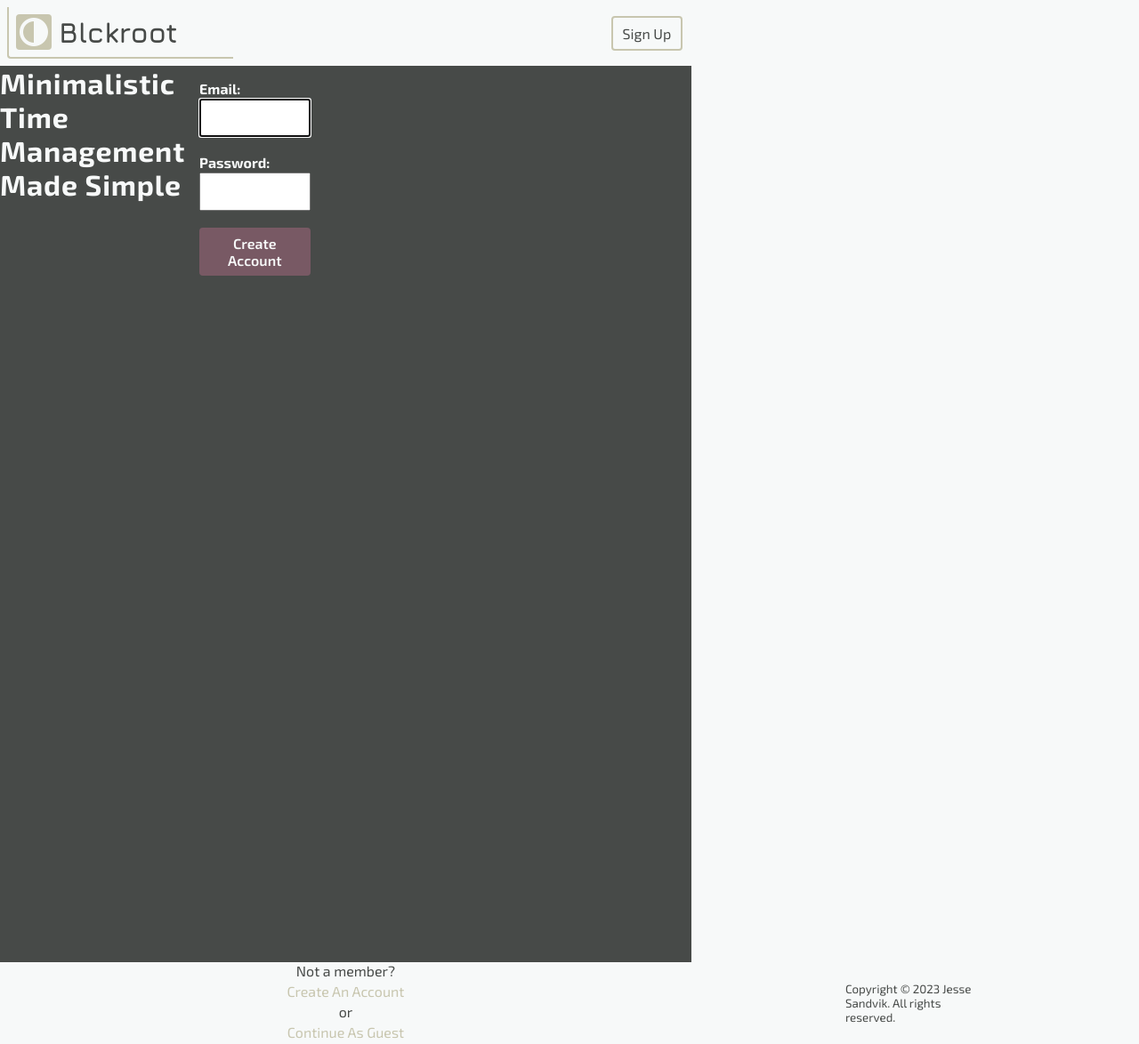
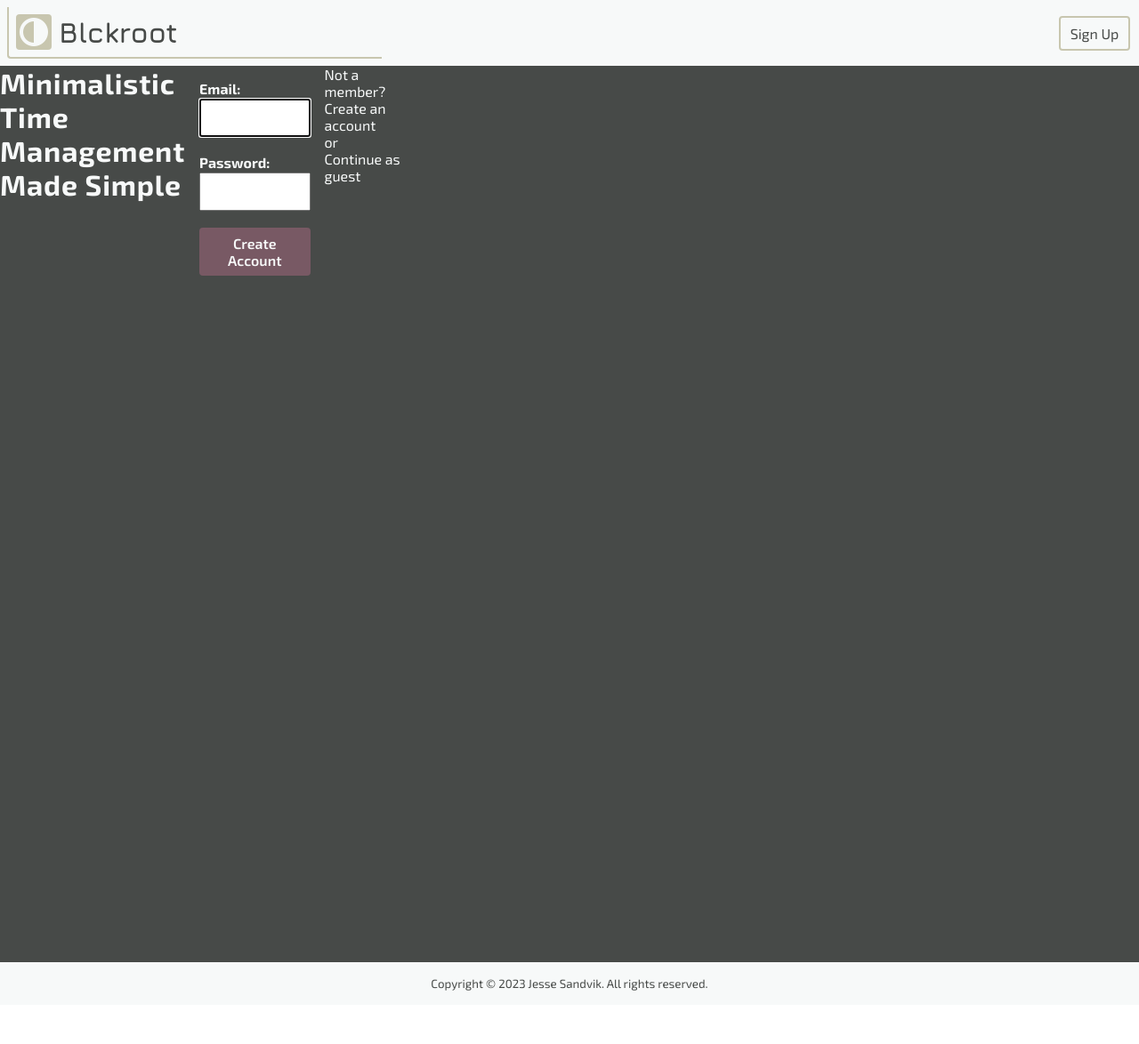
Before and after one commit to JesseSandvik/blckroot, a React (Create React App) app in the folder client/: page /login in a window 1280 px wide. Shown: the whole page at 89% size. After the commit the page ends 1130 px from the top, so only its background shows below. Built offline with nearby package versions, Linux system fonts and the light colour scheme; no server answers; the HTML template or start-up script is replaced by a standard one.

Commit message:
updated UserFormPage to include a FormFooter component

```diff
--- a/client/src/pages/login/Login.tsx
+++ b/client/src/pages/login/Login.tsx
@@ -4,7 +4,7 @@ import { loginUser } from "../../api";
 
 import EmailInput from "../../molecules/emailInput/EmailInput";
 import PasswordInput from "../../molecules/passwordInput/PasswordInput";
-import UserFormTemplate from "../../templates/forms/UserForm";
+import UserFormPageTemplate from "../../templates/forms/UserFormPage";
 
 import "./Login.css";
 
@@ -42,25 +42,31 @@ function LoginPage() {
     }
   };
 
+  const FormFooter = (): JSX.Element => {
+    return (
+      <>
+        <p>Not a member?</p>
+        <NavLink to="/signup">Create an account</NavLink>
+        <p>or</p>
+        <NavLink to="/dashboard">Continue as guest</NavLink>
+      </>
+    );
+  };
+
   return (
     <>
-      <UserFormTemplate
+      <UserFormPageTemplate
         firstInput={<EmailInput email={email} setEmail={setEmail} />}
         secondInput={
           <PasswordInput password={password} setPassword={setPassword} />
         }
+        formFooter={<FormFooter />}
         pageClassName="Login"
         pageHeading="minimalistic time management made simple"
         onFormSubmit={handleOnSubmit}
         submitButtonName="create account"
         submitButtonDisabled={false}
       />
-      <div className="Login-alt-login-options">
-        <p>Not a member?</p>
-        <NavLink to="/signup">Create an account</NavLink>
-        <p>or</p>
-        <NavLink to="/dashboard">Continue as guest</NavLink>
-      </div>
     </>
   );
 }
--- a/client/src/pages/signup/SignUp.tsx
+++ b/client/src/pages/signup/SignUp.tsx
@@ -5,7 +5,7 @@ import { createUser } from "../../api";
 import PasswordConfirmInput from "../../molecules/passwordConfirmInput/PasswordConfirmInput";
 import EmailInput from "../../molecules/emailInput/EmailInput";
 import PasswordInput from "../../molecules/passwordInput/PasswordInput";
-import UserFormTemplate from "../../templates/forms/UserForm";
+import UserFormPageTemplate from "../../templates/forms/UserFormPage";
 
 import "./SignUp.css";
 
@@ -45,9 +45,20 @@ function SignUpPage() {
     }
   };
 
+  const FormFooter = (): JSX.Element => {
+    return (
+      <>
+        <p>Already a member?</p>
+        <NavLink to="/login">Login to your account</NavLink>
+        <p>or</p>
+        <NavLink to="/dashboard">Continue as guest</NavLink>
+      </>
+    );
+  };
+
   return (
     <>
-      <UserFormTemplate
+      <UserFormPageTemplate
         firstInput={<EmailInput email={email} setEmail={setEmail} />}
         secondInput={
           <PasswordInput password={password} setPassword={setPassword} />
@@ -59,18 +70,13 @@ function SignUpPage() {
             setConfirmPassword={setConfirmPassword}
           />
         }
+        formFooter={<FormFooter />}
         pageClassName="Signup"
         pageHeading="minimalistic time management made simple"
         onFormSubmit={handleOnSubmit}
         submitButtonName="create account"
         submitButtonDisabled={false}
       />
-      <div className="SignUp-alt-login-options">
-        <p>Already a member?</p>
-        <NavLink to="/login">Login to your account</NavLink>
-        <p>or</p>
-        <NavLink to="/dashboard">Continue as guest</NavLink>
-      </div>
     </>
   );
 }
--- a/client/src/templates/forms/UserForm.tsx
+++ b/client/src/templates/forms/UserFormPage.tsx
@@ -4,10 +4,11 @@ import Button from "../../atoms/button/Button";
 import Form from "../../organisms/form/Form";
 import Heading from "../../atoms/heading/Heading";
 
-type UserFormTemplateProps = {
+type UserFormPageTemplateProps = {
   firstInput: ReactNode;
   secondInput: ReactNode;
   thirdInput?: ReactNode;
+  formFooter: ReactNode;
   onFormSubmit: FormEventHandler<HTMLFormElement>;
   pageClassName: string;
   pageHeading: string;
@@ -15,16 +16,17 @@ type UserFormTemplateProps = {
   submitButtonDisabled: boolean;
 };
 
-const UserFormTemplate = ({
+const UserFormPageTemplate = ({
   firstInput,
   secondInput,
   thirdInput,
+  formFooter,
   onFormSubmit,
   pageClassName,
   pageHeading,
   submitButtonName,
   submitButtonDisabled,
-}: UserFormTemplateProps): JSX.Element => {
+}: UserFormPageTemplateProps): JSX.Element => {
   return (
     <main className={pageClassName}>
       <Heading tag="1">{pageHeading}</Heading>
@@ -36,8 +38,9 @@ const UserFormTemplate = ({
           {submitButtonName}
         </Button>
       </Form>
+      <div className="form-footer">{formFooter}</div>
     </main>
   );
 };
 
-export default UserFormTemplate;
+export default UserFormPageTemplate;
```
